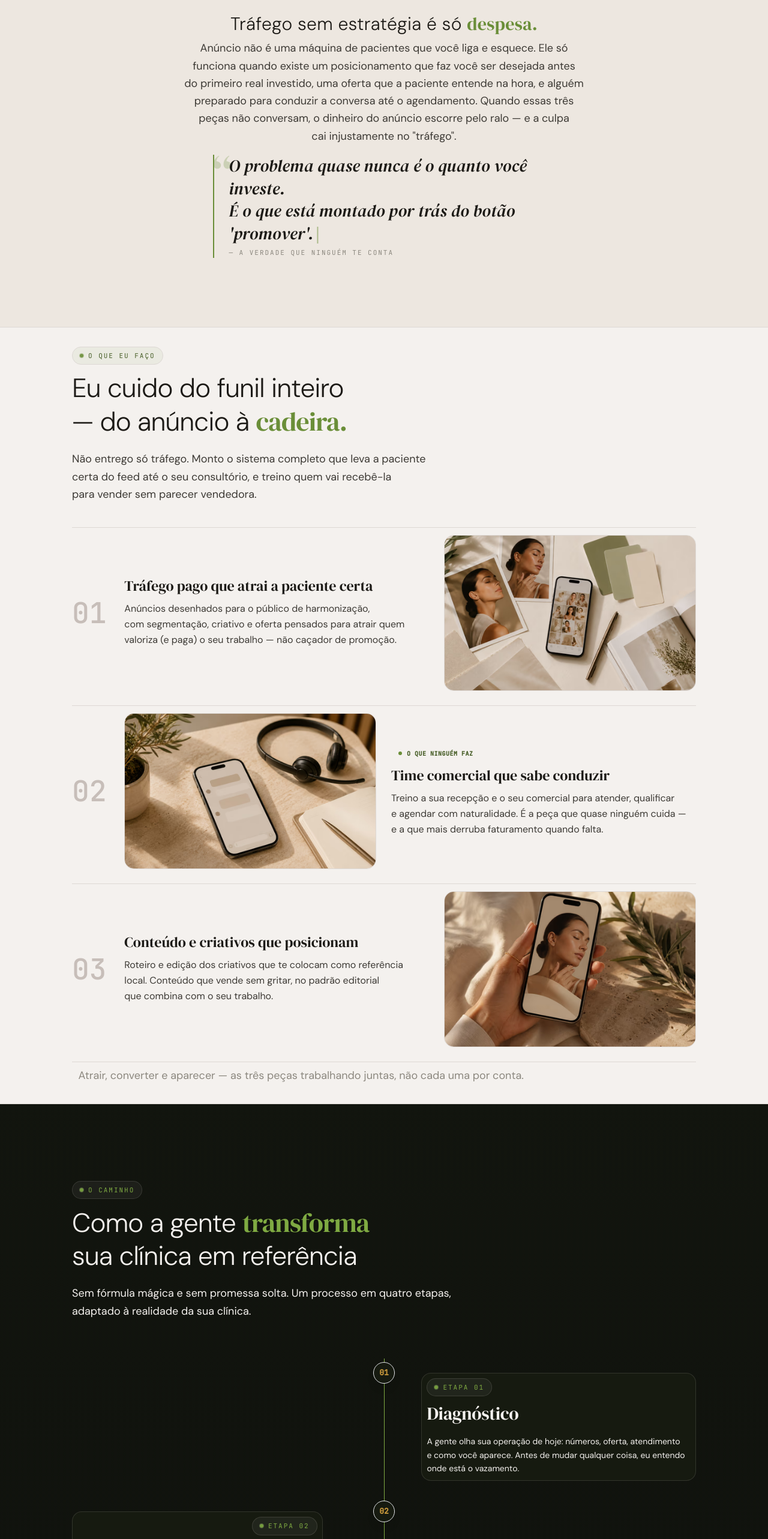
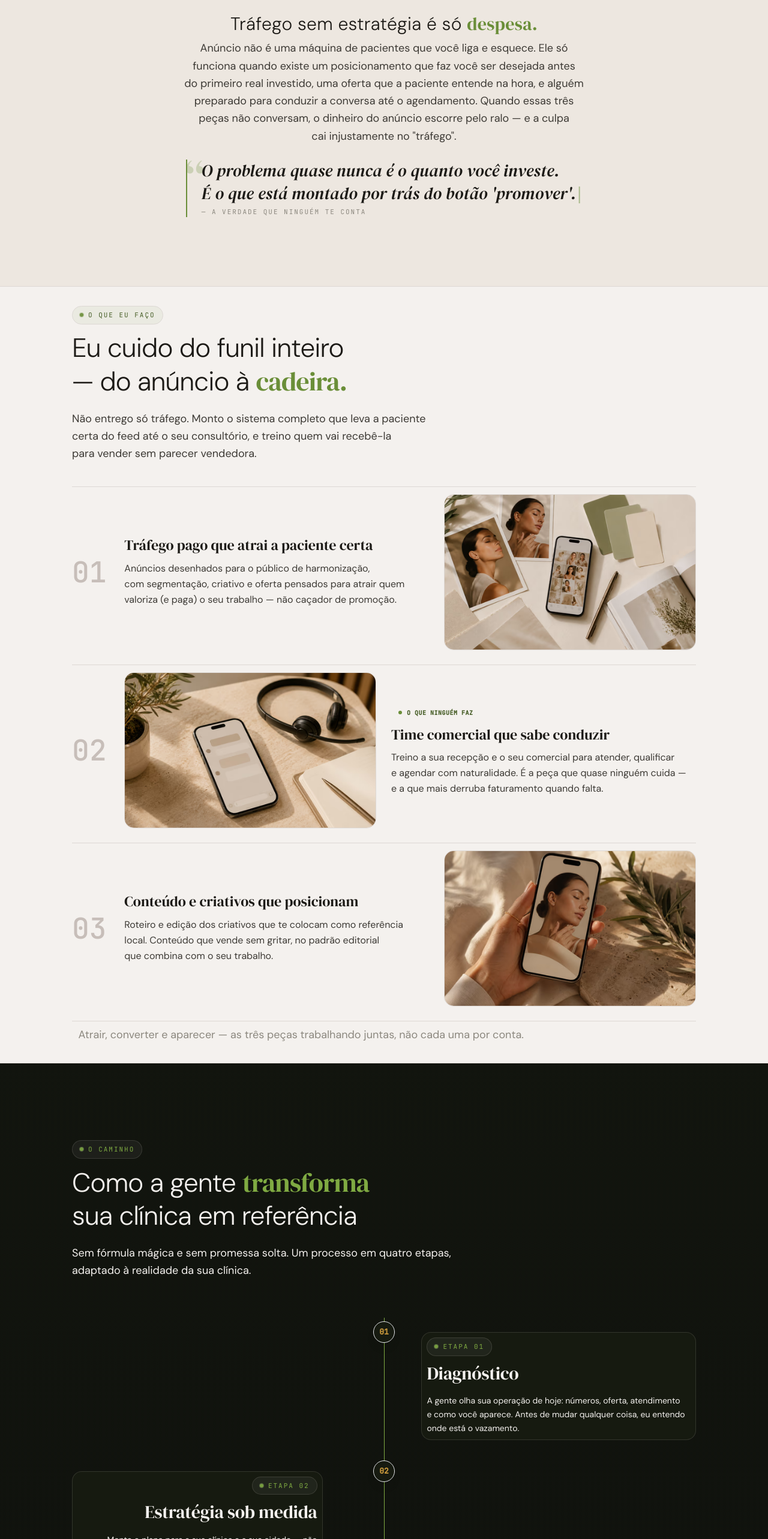
Before and after one commit to devbrenobastos/lp.monikealves, a React (Vite) app: page / in a window 1280 px wide. Shown: the part 1751-4317 px from the top of the page at 60% size. Built offline with nearby package versions, Linux system fonts and the light colour scheme.

Commit message:
style: fix quote line wrap, spacing, and scroll driven timeline fallback

```diff
--- a/src/sections/ComoFunciona.tsx
+++ b/src/sections/ComoFunciona.tsx
@@ -1,4 +1,4 @@
-import React from 'react';
+import React, { useState, useEffect, useRef } from 'react';
 import { useReveal } from '../hooks/useReveal';
 import { Balance } from '../components/Balance';
 import { T } from '../components/T';
@@ -6,6 +6,9 @@ import { Eyebrow } from '../components/Eyebrow';
 
 export const ComoFunciona: React.FC = () => {
   const revealRef = useReveal();
+  const sectionRef = useRef<HTMLElement>(null);
+  const [fillProgress, setFillProgress] = useState(0);
+  const [prefersReduced, setPrefersReduced] = useState(false);
 
   const steps = [
     {
@@ -30,9 +33,40 @@ export const ComoFunciona: React.FC = () => {
     }
   ];
 
+  useEffect(() => {
+    const mq = window.matchMedia('(prefers-reduced-motion: reduce)');
+    setPrefersReduced(mq.matches);
+  }, []);
+
+  useEffect(() => {
+    const handleScroll = () => {
+      if (!sectionRef.current) return;
+      const rect = sectionRef.current.getBoundingClientRect();
+      const windowHeight = window.innerHeight;
+
+      const totalDist = rect.height + windowHeight;
+      const currentDist = windowHeight - rect.top;
+
+      let progress = currentDist / totalDist;
+      progress = Math.max(0, Math.min(1, progress));
+
+      const startThreshold = 0.25;
+      const endThreshold = 0.75;
+
+      let fill = (progress - startThreshold) / (endThreshold - startThreshold);
+      fill = Math.max(0, Math.min(1, fill));
+
+      setFillProgress(fill);
+    };
+
+    window.addEventListener('scroll', handleScroll, { passive: true });
+    handleScroll();
+    return () => window.removeEventListener('scroll', handleScroll);
+  }, []);
+
   return (
     // 3: clamp(80px, 10vw, 140px) vertical padding for dark section
-    <section className="py-[clamp(80px,10vw,140px)] bg-d-bg text-paper relative overflow-hidden">
+    <section ref={sectionRef} className="py-[clamp(80px,10vw,140px)] bg-d-bg text-paper relative overflow-hidden">
       {/* Editorial dark line accents */}
       <div className="absolute inset-0 bg-gradient-to-b from-d-surface to-d-bg pointer-events-none opacity-40 z-0"></div>
 
@@ -56,7 +90,14 @@ export const ComoFunciona: React.FC = () => {
           {/* Vertical connecting line (for desktop and mobile) */}
           <div className="absolute left-4 md:left-[50%] top-0 bottom-0 w-[1px] bg-d-line pointer-events-none">
             {/* Olive active indicator scroll-driven timeline fill */}
-            <div className="timeline-fill absolute top-0 left-0 w-full h-full rounded"></div>
+            <div
+              className="absolute top-0 left-0 w-full bg-olive-h rounded origin-top"
+              style={{
+                height: '100%',
+                transform: `scaleY(${prefersReduced ? 1 : fillProgress})`,
+                transition: prefersReduced ? 'none' : 'transform 75ms linear'
+              }}
+            ></div>
           </div>
 
           {/* 3: gap vertical clamp(32px, 4vw, 56px) between items */}
--- a/src/sections/Virada.tsx
+++ b/src/sections/Virada.tsx
@@ -22,13 +22,13 @@ export const Virada: React.FC = () => {
           </h2>
         </div>
 
-        <div className="reveal-item max-w-[62ch] mx-auto text-left md:text-center mb-16">
+        <div className="reveal-item max-w-[62ch] mx-auto text-left md:text-center mb-24">
           <p className="font-sans text-body-l text-ink-2 leading-relaxed">
             <T>Anúncio não é uma máquina de pacientes que você liga e esquece. Ele só funciona quando existe um posicionamento que faz você ser desejada antes do primeiro real investido, uma oferta que a paciente entende na hora, e alguém preparado para conduzir a conversa até o agendamento. Quando essas três peças não conversam, o dinheiro do anúncio escorre pelo ralo — e a culpa cai injustamente no "tráfego".</T>
           </p>
         </div>
 
-        <div className="reveal-item max-w-[52ch] mx-auto flex flex-col items-start text-left border-l-2 border-l-olive pl-6 relative">
+        <div className="reveal-item max-w-[760px] mx-auto flex flex-col items-start text-left border-l-2 border-l-olive pl-6 relative">
           <span className="absolute -top-8 -left-4 font-serif text-[80px] text-olive opacity-25 leading-none select-none">“</span>
 
           <blockquote className="font-serif text-[28px] text-ink italic leading-[1.35] tracking-[0.01em] whitespace-pre-line">
```
